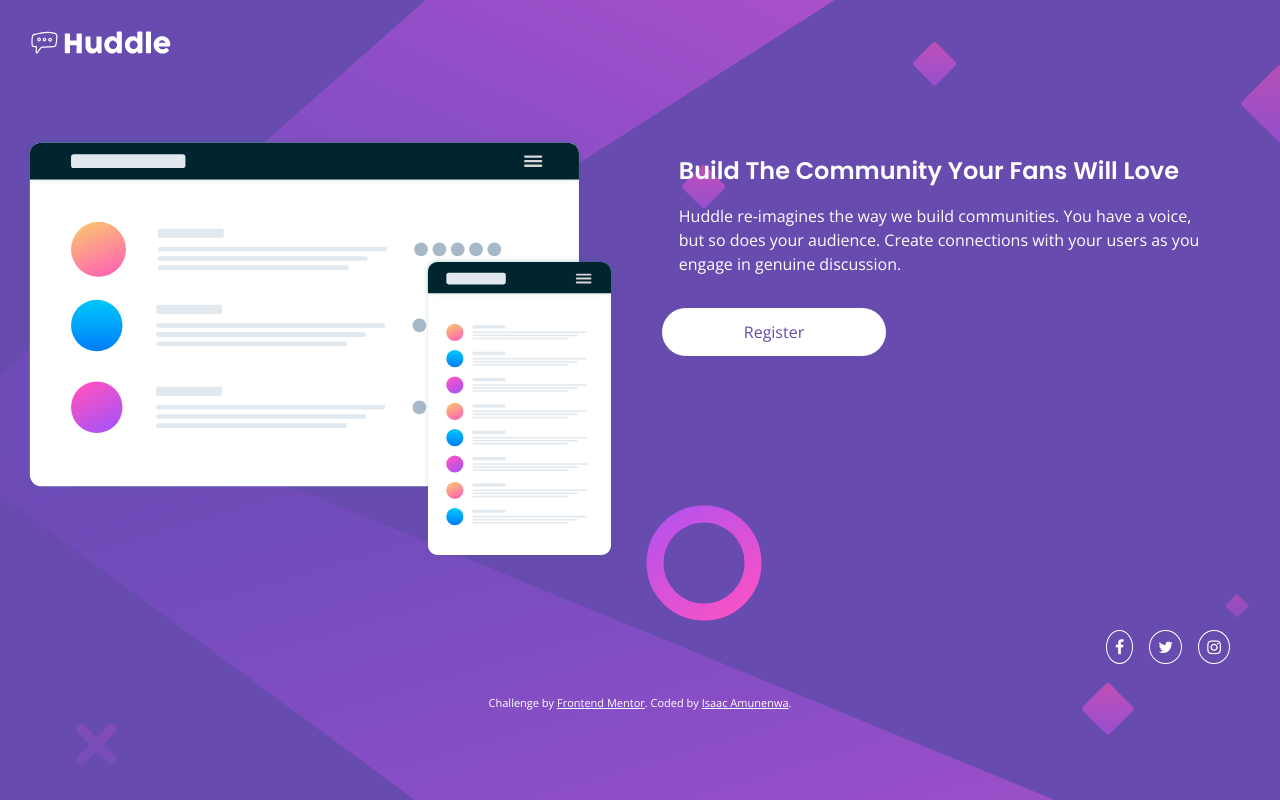
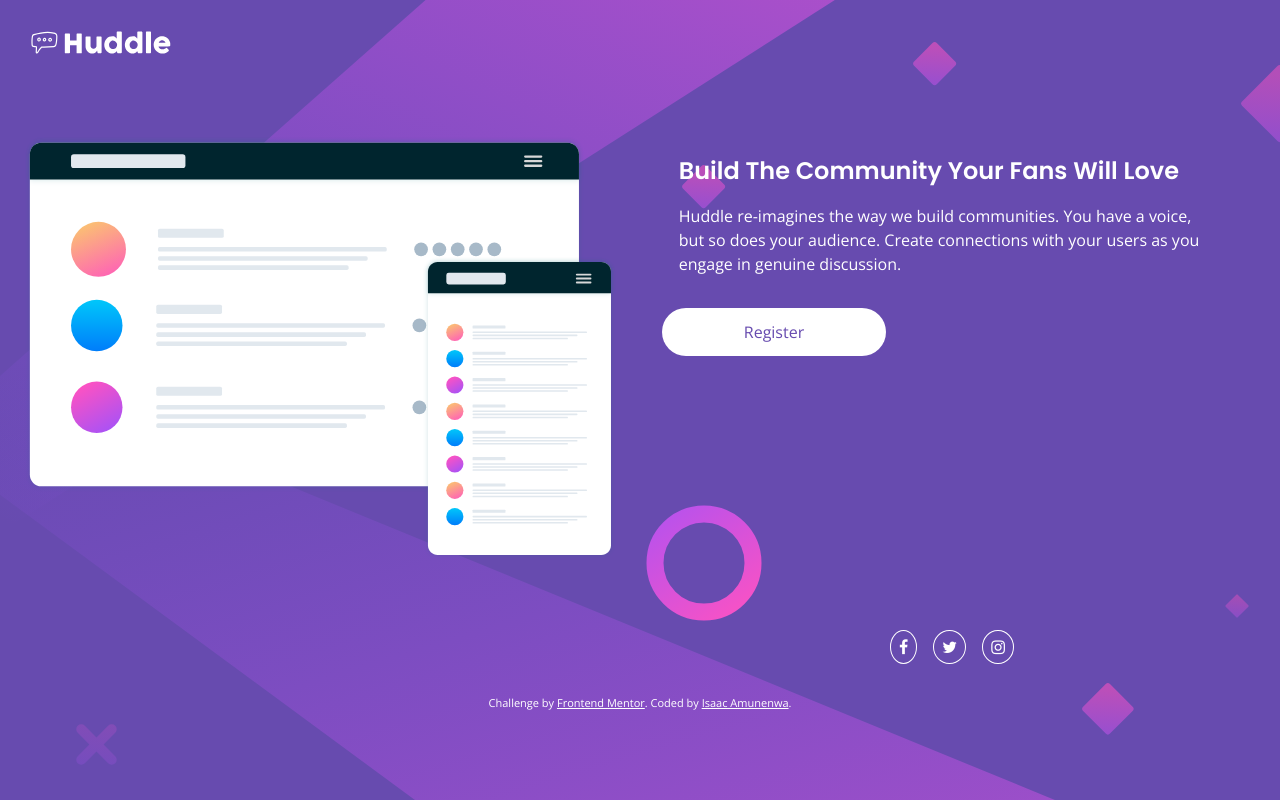
Before and after one commit to Laughter2000/huddle-landing-page-with-single-introductory-section-master, a plain HTML site: page huddle-landing-page-with-single-introductory-section-master/index.html in a window 1280 px wide. Drawn offline with nearby package versions, Linux system fonts and the light colour scheme.

Commit message:
Update style.css

```diff
--- a/huddle-landing-page-with-single-introductory-section-master/style.css
+++ b/huddle-landing-page-with-single-introductory-section-master/style.css
@@ -124,8 +124,6 @@ footer {
     }
     .social-icon {
         margin-top: 50px;
-        margin-right: 50px;
-        text-align: right;
     }
 
 
```
